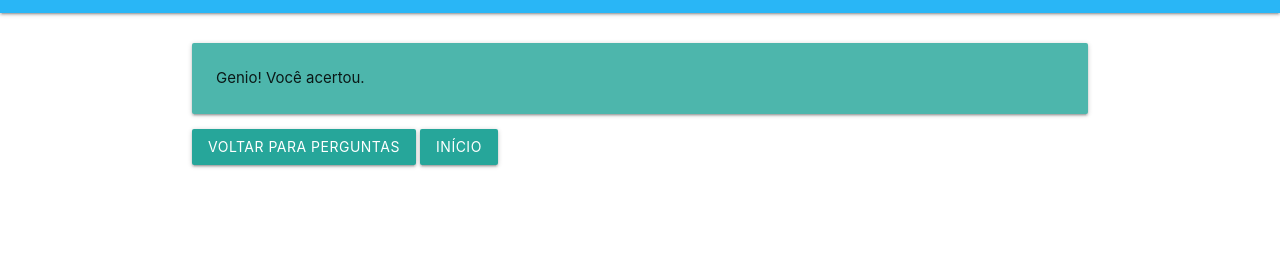
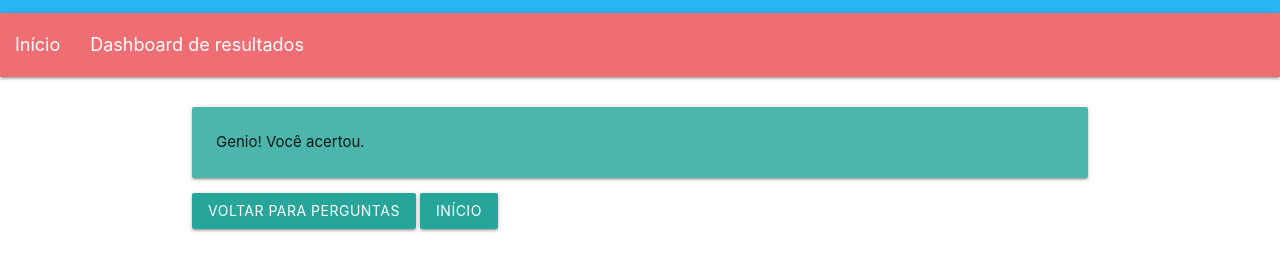
Before and after one commit to samuel1992/fatec_game, a Django app: page /check_answer/1 in a window 1280 px wide. Shown: the part 51-322 px from the top of the page. Run offline with Django 3.2, Linux system fonts and the light colour scheme; a user stored in the database is signed in; data comes from the database, SQL or seed files in the repository; some libraries are stand-ins or nearby versions.

Commit message:
add menu bar

```diff
--- a/game/templates/base.html
+++ b/game/templates/base.html
@@ -35,6 +35,15 @@
         <a href="#" data-target="nav-mobile" class="sidenav-trigger"><i class="material-icons">menu</i></a>
       </div>
     </nav>
+    <nav>
+      <div class="nav-wrapper">
+        <ul id="nav-mobile" class="left hide-on-med-and-down">
+          <li><a href="/" class="breadcrumb">Início</a></li>
+          <li><a href="/dashboard" class="breadcrumb">Dashboard de resultados</a></li>
+        </ul>
+      </div>
+    </nav>
+
     {% block content %}
     {% endblock content %}
 
```
